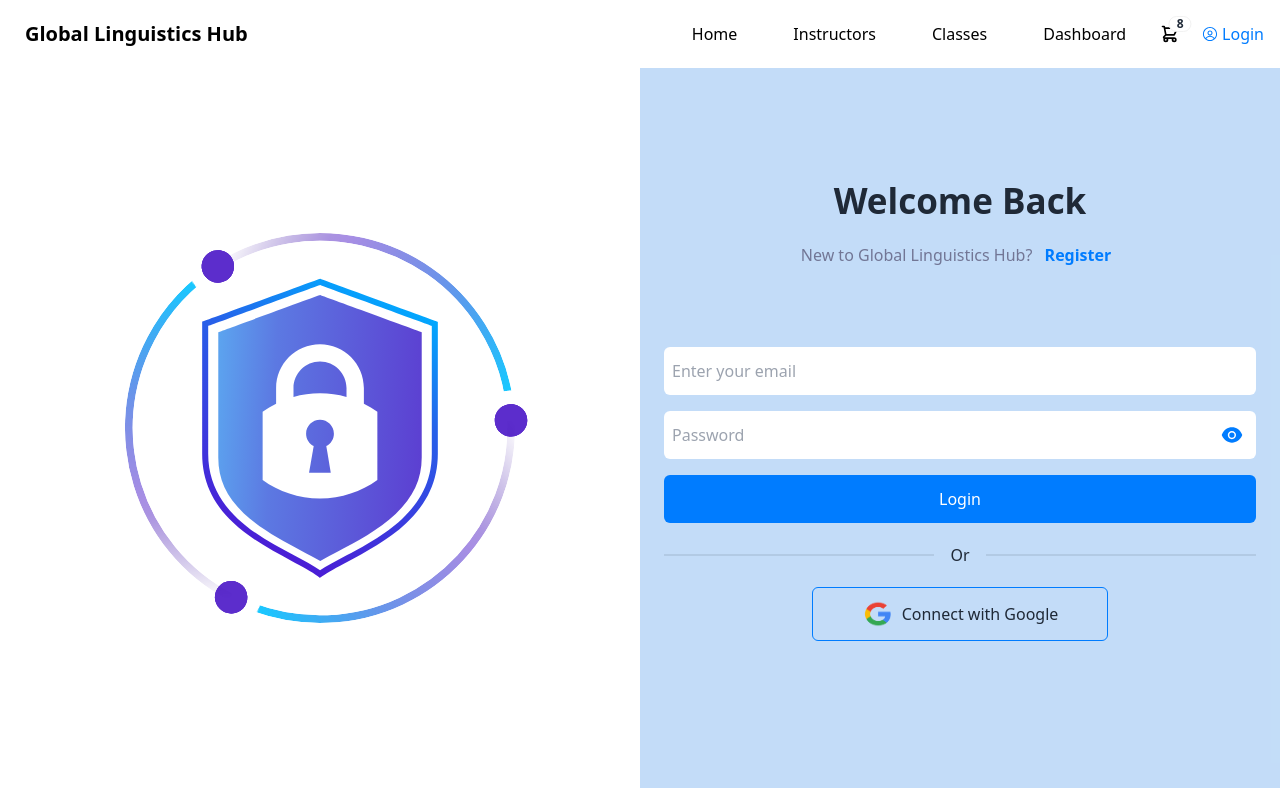
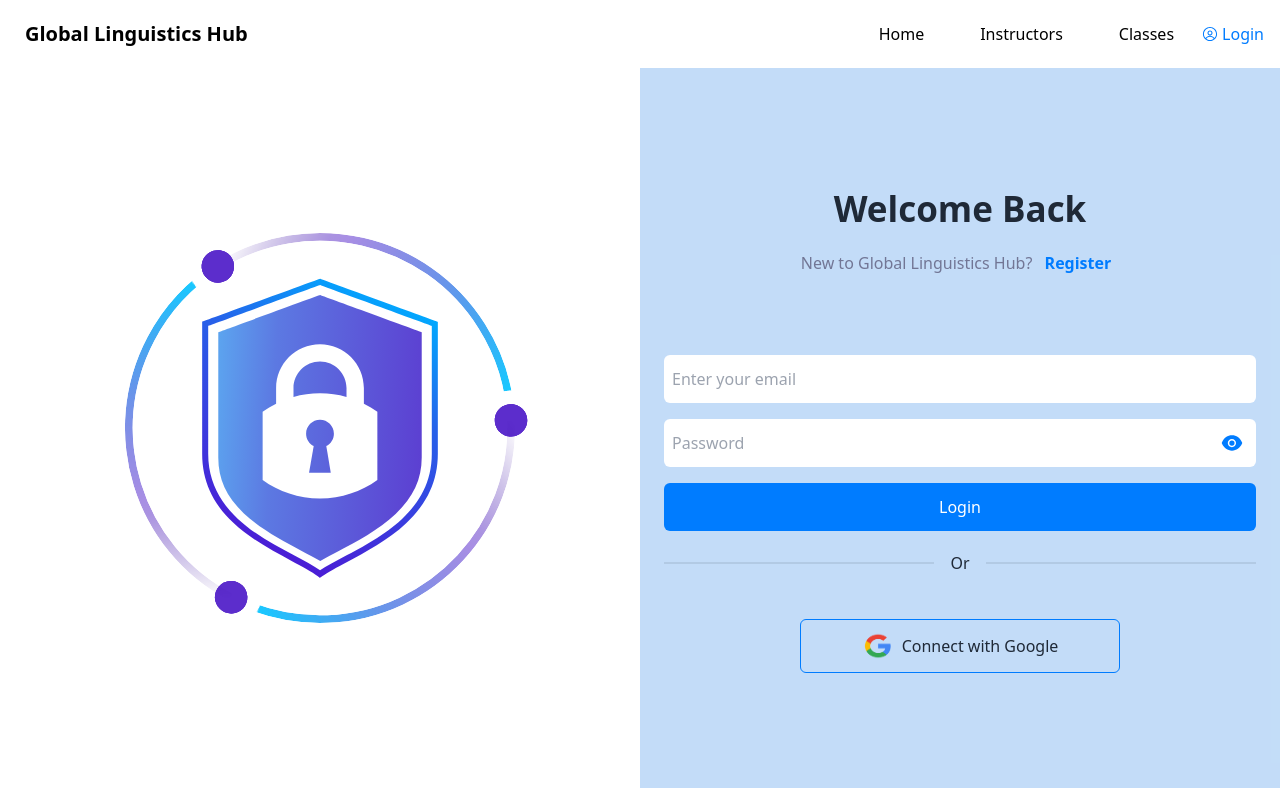
Before and after one commit to sajib9090/global-linguistics-hub, a React (Vite) app: page /login in a window 1280 px wide. Built offline with nearby package versions, Linux system fonts and the light colour scheme; no server answers.

Commit message:
login page done with google login

```diff
--- a/package.json
+++ b/package.json
@@ -18,6 +18,7 @@
     "react": "^18.2.0",
     "react-dom": "^18.2.0",
     "react-hook-form": "^7.44.3",
+    "react-hot-toast": "^2.4.1",
     "react-icons": "^4.9.0",
     "react-router-dom": "^6.12.0",
     "sort-by": "^0.0.2"
--- /dev/null
+++ b/src/Hooks/UseAuth.jsx
@@ -0,0 +1,9 @@
+import { useContext } from "react";
+import { AuthContext } from "../Providers/AuthProvider";
+
+const useAuth = () => {
+  const auth = useContext(AuthContext);
+  return auth;
+};
+
+export default useAuth;
--- a/src/Pages/Login/Login.jsx
+++ b/src/Pages/Login/Login.jsx
@@ -1,21 +1,39 @@
 import React, { useState } from "react";
 import Lottie from "lottie-react";
 import securityShield from "../../../public/security.json";
-import { Link } from "react-router-dom";
+import { Link, useNavigate } from "react-router-dom";
 import googleLogo from "../../assets/google.png";
 import { AiFillEye, AiOutlineEyeInvisible } from "react-icons/ai";
 import { useForm } from "react-hook-form";
-
+import useAuth from "../../Hooks/UseAuth";
+import { Toaster, toast } from "react-hot-toast";
+import { AiOutlineLoading3Quarters } from "react-icons/ai";
 const Login = () => {
   const [visible, setVisible] = useState(false);
+
+  const { loading, setLoading, googleSignIn } = useAuth();
+
+  const navigate = useNavigate();
 
   const {
     register,
     handleSubmit,
-    watch,
     formState: { errors },
   } = useForm();
   const onSubmit = (data) => console.log(data);
+
+  const handleGoogleLogin = () => {
+    googleSignIn()
+      .then((result) => {
+        console.log(result);
+        toast.success("Login success");
+        navigate("/");
+      })
+      .catch((error) => {
+        setLoading(false);
+        toast.error(error.message);
+      });
+  };
 
   return (
     <div className="grid md:grid-cols-2">
@@ -78,22 +96,35 @@
             {/*  */}
           </div>
           <div>
-            <input
+            <button
               className="px-2 py-3 w-[100%] rounded-md bg-[#007CFF] text-white cursor-pointer"
               type="submit"
               value="Login"
+            >
+              {loading ? (
+                <AiOutlineLoading3Quarters
+                  className="m-auto animate-spin"
+                  size={24}
                 />
+              ) : (
+                "Login"
+              )}
+            </button>
           </div>
           <div className="divider py-4">Or</div>
+        </form>
         <div>
-            <button className="flex items-center border border-[#007CFF] hover:border-transparent rounded-md hover:bg-[#516c8984] btn-outline py-3 w-[50%] mx-auto justify-center duration-500">
+          <button
+            onClick={handleGoogleLogin}
+            className="flex items-center border border-[#007CFF] hover:border-transparent rounded-md hover:bg-[#516c8984] btn-outline py-3 w-[50%] mx-auto justify-center duration-500"
+          >
             {" "}
             <img className="h-7 w-8 mr-2" src={googleLogo} alt="" /> Connect
             with Google
           </button>
         </div>
-        </form>
       </div>
+      <Toaster />
     </div>
   );
 };
--- a/src/Pages/Register/Register.jsx
+++ b/src/Pages/Register/Register.jsx
@@ -5,9 +5,16 @@
 import googleLogo from "../../assets/google.png";
 import { AiFillEye, AiOutlineEyeInvisible } from "react-icons/ai";
 import { useForm } from "react-hook-form";
+import useAuth from "../../Hooks/UseAuth";
 
 const Register = () => {
+  // import useful things from custom hook
+
+  const { googleSignIn } = useAuth();
+  //state
   const [visible, setVisible] = useState(false);
+
+  // use form hook
   const {
     register,
     handleSubmit,
@@ -32,6 +39,19 @@
   const handlePasswordChange = () => {
     trigger("password");
   };
+
+  const handleGoogleSignIn = () => {
+    googleSignIn()
+      .then((result) => {
+        const user = result.user;
+        // console.log(user);
+      })
+      .catch((error) => {
+        const errorMessage = error.message;
+        console.log(errorMessage);
+      });
+  };
+
   return (
     <div className="grid md:grid-cols-2">
       <div className="">
@@ -162,14 +182,17 @@
             />
           </div>
           <div className="divider py-4">Or</div>
-          <div>
-            <button className="flex items-center border border-[#007CFF] hover:border-transparent rounded-md hover:bg-[#516c8984] btn-outline py-3 w-[50%] mx-auto justify-center duration-500">
-              {" "}
-              <img className="h-7 w-8 mr-2" src={googleLogo} alt="" /> Connect
-              with Google
-            </button>
-          </div>
         </form>
+        <div>
+          <button
+            onClick={handleGoogleSignIn}
+            className="flex items-center border border-[#007CFF] hover:border-transparent rounded-md hover:bg-[#516c8984] btn-outline py-3 w-[50%] mx-auto justify-center duration-500"
+          >
+            {" "}
+            <img className="h-7 w-8 mr-2" src={googleLogo} alt="" /> Connect
+            with Google
+          </button>
+        </div>
       </div>
     </div>
   );
--- a/src/Pages/Shared/Navbar/Navbar.jsx
+++ b/src/Pages/Shared/Navbar/Navbar.jsx
@@ -1,8 +1,13 @@
 import React from "react";
 import { Link, NavLink } from "react-router-dom";
 import { RxAvatar } from "react-icons/rx";
+import useAuth from "../../../Hooks/UseAuth";
 
 const Navbar = () => {
+  const { logOut, user } = useAuth();
+  const handleLogOut = () => {
+    logOut();
+  };
   const navOptions = (
     <>
       <li>
@@ -35,6 +40,7 @@
           Classes
         </NavLink>
       </li>
+      {user && user ? (
         <li>
           <NavLink
             to="/dashboard"
@@ -45,6 +51,9 @@
             Dashboard
           </NavLink>
         </li>
+      ) : (
+        ""
+      )}
     </>
   );
   return (
@@ -89,6 +98,7 @@
         {/* <div className="navbar-end">
           <a className="btn">Button</a>
         </div> */}
+        {user && user ? (
           <div className="dropdown dropdown-end ml-auto">
             <label tabIndex={0} className="btn btn-ghost btn-circle">
               <div className="indicator">
@@ -117,12 +127,43 @@
                 <span className="font-bold text-lg">8 Items</span>
                 <span className="text-info">Subtotal: $999</span>
                 <div className="card-actions">
-                <button className="btn btn-primary btn-block">View cart</button>
+                  <button className="btn btn-primary btn-block">
+                    View cart
+                  </button>
                 </div>
               </div>
             </div>
           </div>
+        ) : (
+          ""
+        )}
         <div>
+          {user && user ? (
+            <div className="dropdown dropdown-end">
+              <label tabIndex={0} className="btn btn-ghost btn-circle avatar">
+                <div className="w-10 rounded-full">
+                  <img src={user.photoURL} />
+                </div>
+              </label>
+              <ul
+                tabIndex={0}
+                className="menu menu-sm dropdown-content mt-3 p-2 shadow bg-base-100 rounded-box w-52"
+              >
+                <li>
+                  <a className="justify-between">
+                    {user.displayName}
+                    {/* <span className="badge">New</span> */}
+                  </a>
+                </li>
+                {/* <li>
+                  <a>Settings</a>
+                </li> */}
+                <li onClick={handleLogOut}>
+                  <a>Logout</a>
+                </li>
+              </ul>
+            </div>
+          ) : (
             <NavLink
               to="/login"
               className={({ isActive }) =>
@@ -134,31 +175,8 @@
               <RxAvatar className="mr-1" />
               Login
             </NavLink>
+          )}
         </div>
-        {/* <div className="dropdown dropdown-end">
-          <label tabIndex={0} className="btn btn-ghost btn-circle avatar">
-            <div className="w-10 rounded-full">
-              <img src="/images/stock/photo-1534528741775-53994a69daeb.jpg" />
-            </div>
-          </label>
-          <ul
-            tabIndex={0}
-            className="menu menu-sm dropdown-content mt-3 p-2 shadow bg-base-100 rounded-box w-52"
-          >
-            <li>
-              <a className="justify-between">
-                Profile
-                <span className="badge">New</span>
-              </a>
-            </li>
-            <li>
-              <a>Settings</a>
-            </li>
-            <li>
-              <a>Logout</a>
-            </li>
-          </ul>
-        </div> */}
       </div>
     </div>
   );
--- /dev/null
+++ b/src/Providers/AuthProvider.jsx
@@ -0,0 +1,62 @@
+import React, { createContext, useEffect, useState } from "react";
+import app from "../Firebase/firebase.config";
+import {
+  GoogleAuthProvider,
+  getAuth,
+  onAuthStateChanged,
+  signInWithPopup,
+  signOut,
+} from "firebase/auth";
+
+export const AuthContext = createContext(null);
+const auth = getAuth(app);
+
+const AuthProvider = ({ children }) => {
+  // state
+  const [user, setUser] = useState(null);
+  const [loading, setLoading] = useState(true);
+
+  // provider
+
+  const googleProvider = new GoogleAuthProvider();
+
+  // function for sing in signUp
+
+  const googleSignIn = () => {
+    setLoading(true);
+    return signInWithPopup(auth, googleProvider);
+  };
+
+  const logOut = () => {
+    setLoading(true);
+    return signOut(auth);
+  };
+
+  // auth state change
+
+  useEffect(() => {
+    const unsubscribe = onAuthStateChanged(auth, (currentUser) => {
+      setUser(currentUser);
+      console.log(currentUser);
+      setLoading(false);
+    });
+    return () => {
+      return unsubscribe();
+    };
+  }, []);
+
+  // auth info passing
+  const authInfo = {
+    user,
+    loading,
+    setLoading,
+    googleSignIn,
+    logOut,
+  };
+
+  return (
+    <AuthContext.Provider value={authInfo}>{children}</AuthContext.Provider>
+  );
+};
+
+export default AuthProvider;
--- a/src/main.jsx
+++ b/src/main.jsx
@@ -1,14 +1,17 @@
 import React from "react";
 import ReactDOM from "react-dom/client";
-import App from "./App.jsx";
+
 import "./index.css";
 import { RouterProvider } from "react-router-dom";
 import { router } from "./Routes/Routes.jsx";
+import AuthProvider from "./Providers/AuthProvider.jsx";
 
 ReactDOM.createRoot(document.getElementById("root")).render(
   <React.StrictMode>
-    <div className="max-w-7xl mx-auto">
-      <RouterProvider router={router} />
-    </div>
+    <AuthProvider>
+      <div className="max-w-7xl mx-auto">
+        <RouterProvider router={router} />
+      </div>
+    </AuthProvider>
   </React.StrictMode>
 );
```
Also changed, not shown: 1 other file (tests, documents, lock files or other folders). Lines whose indentation alone changed are shown as unchanged.
